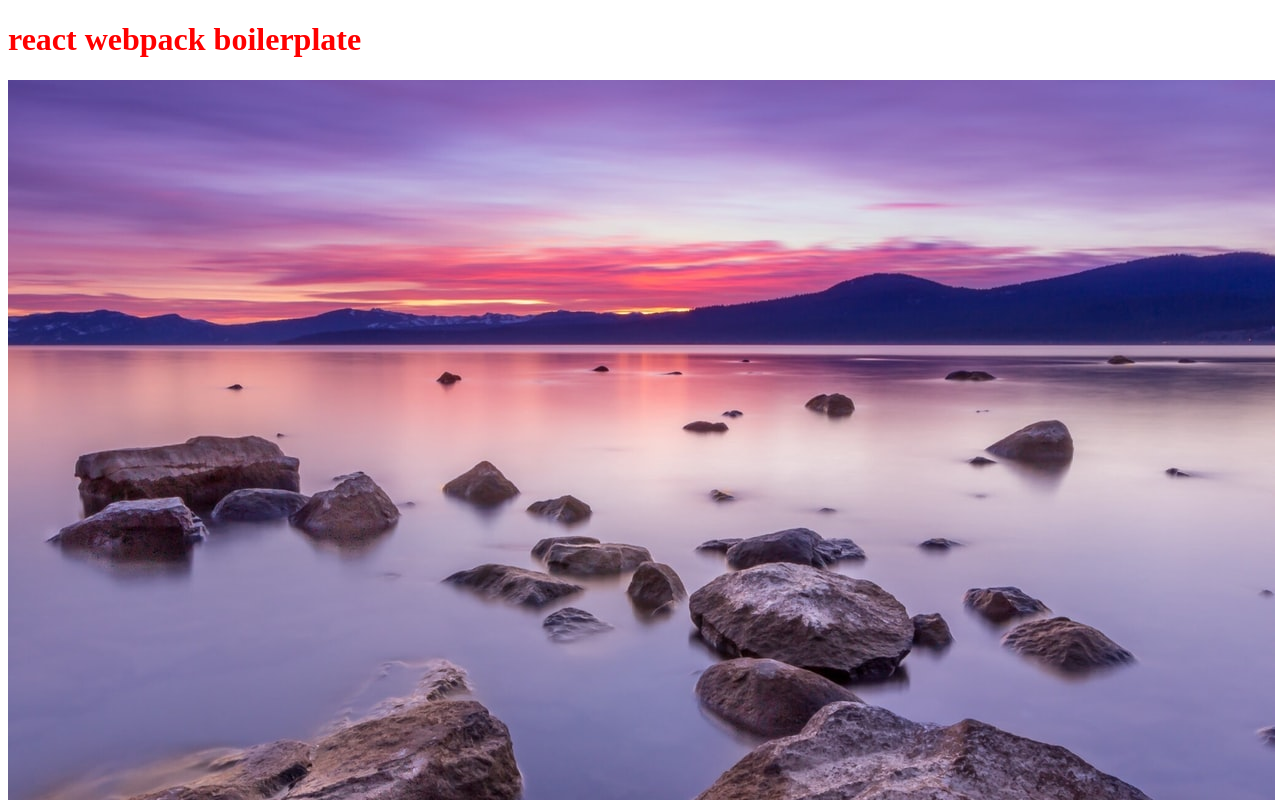
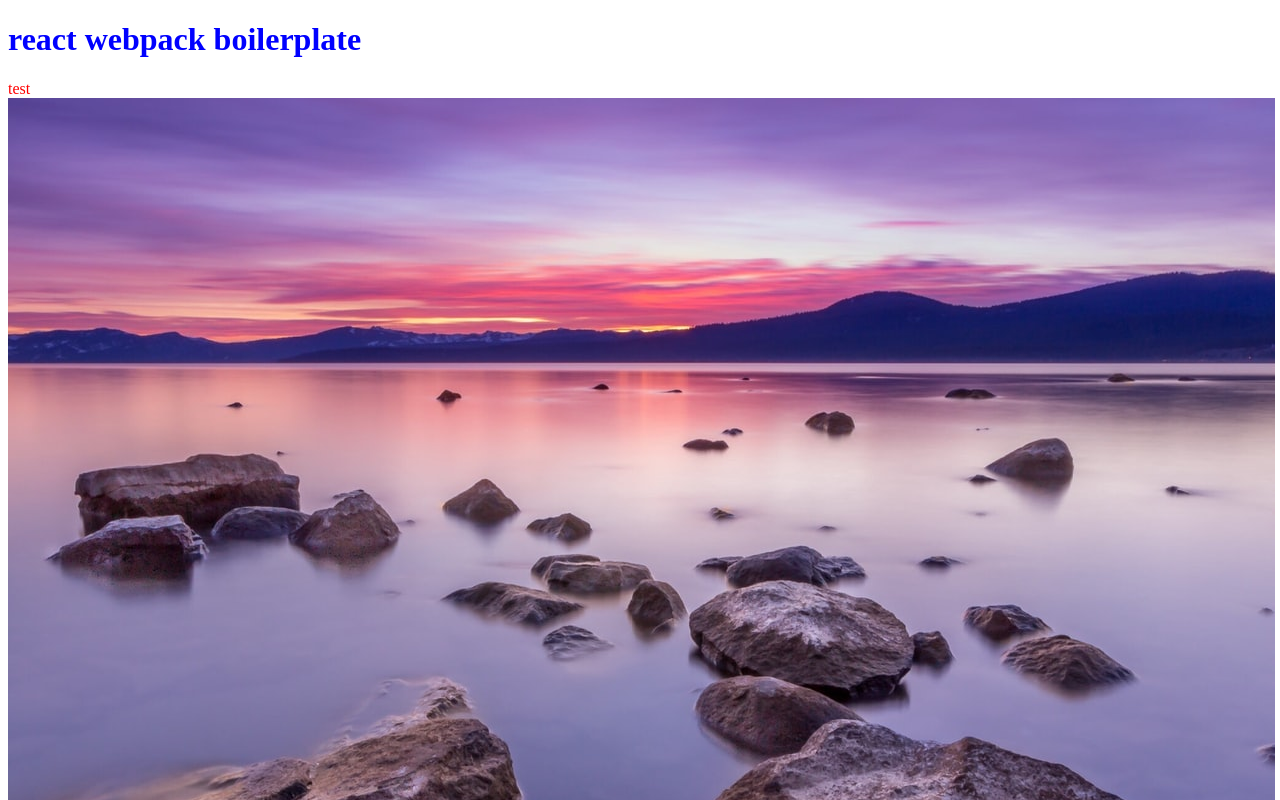
Before and after one commit to haerang94/react_webpack_boilerplate, a React app: page / in a window 1280 px wide. Shown: the top 800 px of the page. Built offline with nearby package versions, Linux system fonts and the light colour scheme.

Commit message:
feat: 절대 경로 설정

```diff
--- /dev/null
+++ b/jsconfig.json
@@ -0,0 +1,6 @@
+{
+  "compilerOptions": {
+    "baseUrl": "src"
+  },
+  "include": ["src"]
+}
--- a/package.json
+++ b/package.json
@@ -23,7 +23,10 @@
     },
     "devDependencies": {
         "@webpack-cli/serve": "^1.2.0",
+        "babel-plugin-styled-components": "^1.12.0",
+        "cross-env": "^7.0.3",
         "file-loader": "^6.2.0",
+        "styled-components": "^5.2.1",
         "webpack": "^5.11.1",
         "webpack-cli": "^4.3.0",
         "webpack-dev-server": "^3.11.1"
--- a/src/App.js
+++ b/src/App.js
@@ -1,9 +1,18 @@
 import React from "react";
 import 'App.css'
 import thumb from './thumb.png';
+import styled from 'styled-components';
+import Test from 'components/Test';
+
+const Header=styled.h1`
+    color:blue;
+`;
+
 const App = () => {
- return <div><h1>react webpack boilerplate</h1>
- <img src={thumb} alt="image"></img></div>
+ return <div><Header>react webpack boilerplate</Header>
+ <Test/>
+ <img src={thumb} alt="image"></img>
+ </div>
 };
 
 export default App;
--- /dev/null
+++ b/src/components/Test.js
@@ -0,0 +1,7 @@
+import React from "react";
+
+const Test = () => {
+    return <div> test </div>;
+};
+
+export default Test;
--- a/src/index.js
+++ b/src/index.js
@@ -1,5 +1,5 @@
 import React from "react";
 import ReactDOM from "react-dom";
-import App from "./App";
+import App from "App";
 
 ReactDOM.render( < App / > , document.querySelector("#root"));
```
Also changed, not shown: .babelrc, 1 other file (tests, documents, lock files or other folders).
